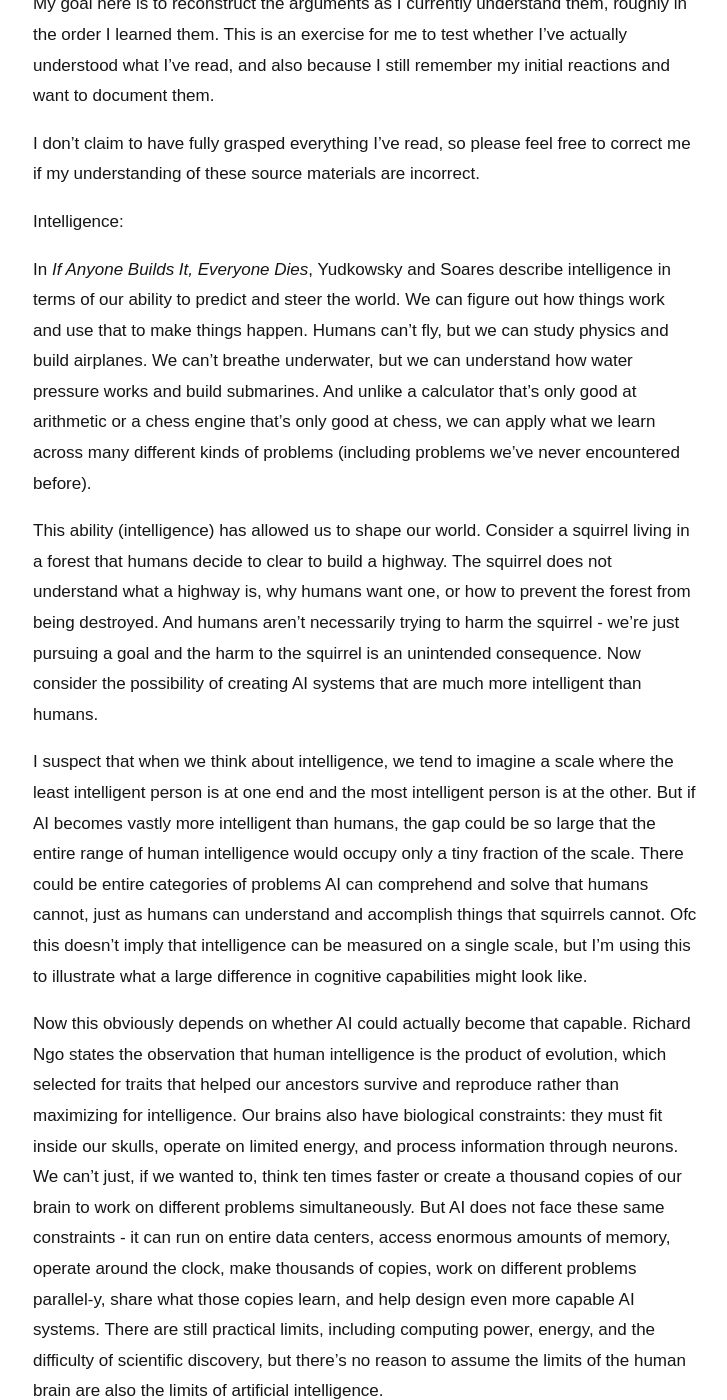
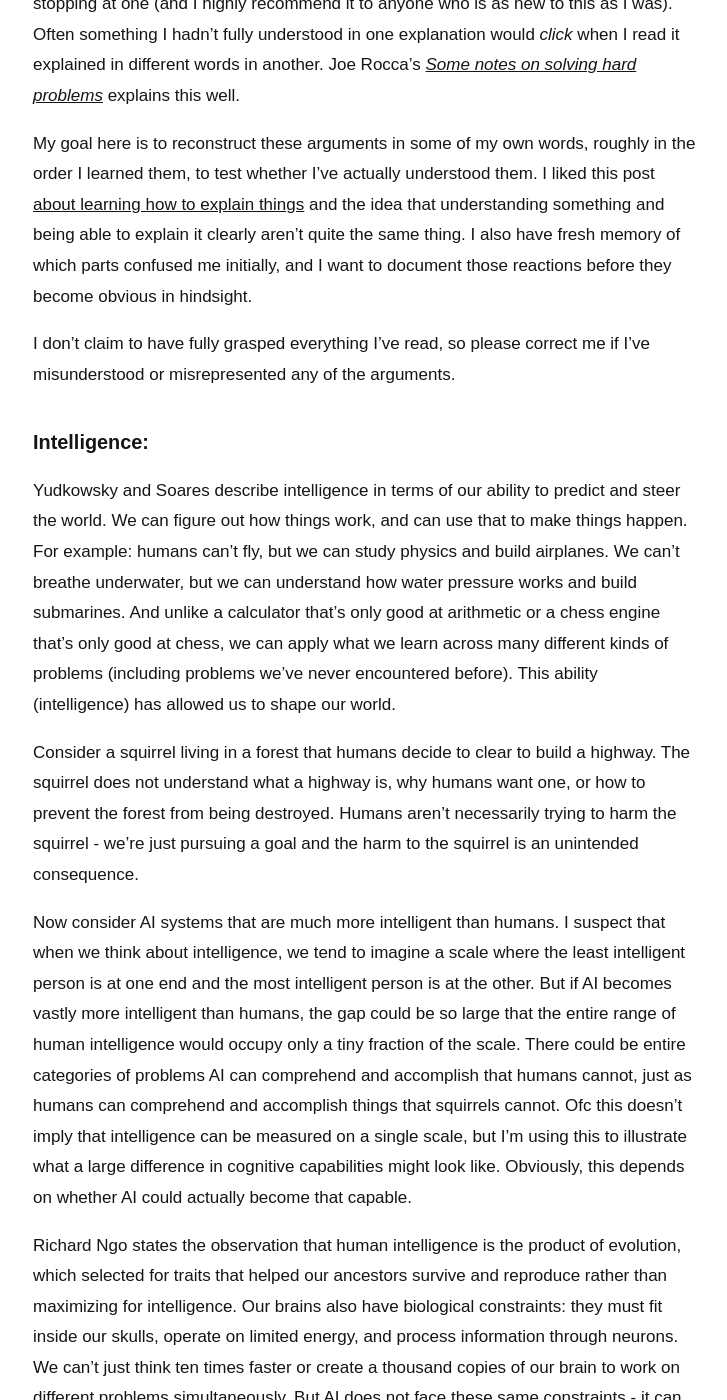
Before and after one commit to anjalisurana-commits/anjalisurana-commits.github.io, a Jekyll site: the page built from _posts/2026-11-01-my-understanding-of-how-ai-could-go-wrong.md, in a window 1280 px wide and 1400 px high, scrolled down 616 px. Shown: the whole window, without its empty margins (275-1002 px from the left). Built offline with Jekyll 4.4.1, drawn with Linux system fonts in a browser that asks for light colours; some of the changed text lies outside the part shown.

Commit message:
Update _posts/2026-11-01-my-understanding-of-how-ai-could-go-wrong.md (via Pages CMS)

```diff
--- a/_posts/2026-11-01-my-understanding-of-how-ai-could-go-wrong.md
+++ b/_posts/2026-11-01-my-understanding-of-how-ai-could-go-wrong.md
@@ -2,31 +2,29 @@
 title: My understanding of how AI could go wrong
 layout: post
 ---
-Over the past month, my main goal has been to understand the arguments behind risks posed by AI. I've worked through a bunch of readings, starting with *If Anyone Builds It, Everyone Dies*, Richard Ngo's *AGI Safety from First Principles*, and Joe Carlsmith's *Is Power-Seeking AI an Existential Risk?*, along with a bunch of other resources recommended in [lists like these](https://80000hours.org/articles/11-essential-resources-ai-risk/).
+### Preface
 
-By the third or fourth reading, I obviously started encountering a lot of the same arguments. It was rather tempting to click on hyperlinks and go down rabbit holes more immediately, but I found it helpful to read several different explanations of the broader arguments first instead of stopping at one because [complete later]
+Over the past month, my main goal has been to understand the arguments behind risks posed by AI. I've worked through a bunch of readings, starting with *[If Anyone Builds It, Everyone Dies](https://ifanyonebuildsit.com/)* by Eliezer Yudkowsky and Nate Soares, Richard Ngo's *[AGI Safety from First Principles](https://www.alignmentforum.org/s/mzgtmmTKKn5MuCzFJ)*, and Joe Carlsmith's *[Is Power-Seeking AI an Existential Risk?](https://arxiv.org/abs/2206.13353)*, along with a bunch of other resources recommended in [lists like these](https://80000hours.org/articles/11-essential-resources-ai-risk/).
 
-My goal here is to reconstruct the arguments as I currently understand them, roughly in the order I learned them. This is an exercise for me to test whether I've actually understood what I've read, and also because I still remember my initial reactions and want to document them.
+By the third or fourth reading, I obviously started encountering a lot of the same arguments. It was rather tempting to click on hyperlinks and go down rabbit holes more immediately, but I found it helpful to read several different explanations instead of stopping at one (and I highly recommend it to anyone who is as new to this as I was). Often something I hadn't fully understood in one explanation would *click* when I read it explained in different words in another. Joe Rocca's *[Some notes on solving hard problems](https://www.lesswrong.com/posts/AcbtSuGYB4jWGYk6x/some-notes-on-solving-hard-problems)* explains this well.
 
-I don't claim to have fully grasped everything I've read, so please feel free to correct me if my understanding of these source materials are incorrect.
+My goal here is to reconstruct these arguments in some of my own words, roughly in the order I learned them, to test whether I've actually understood them. I liked this post [about learning how to explain things](https://www.lesswrong.com/posts/99mHEgk2NAk2eveZE/learning-how-to-explain-things) and the idea that understanding something and being able to explain it clearly aren't quite the same thing. I also have fresh memory of which parts confused me initially, and I want to document those reactions before they become obvious in hindsight.
 
+I don't claim to have fully grasped everything I've read, so please correct me if I've misunderstood or misrepresented any of the arguments.
 
+### **Intelligence:**
 
-Intelligence:
+Yudkowsky and Soares describe intelligence in terms of our ability to predict and steer the world. We can figure out how things work, and can use that to make things happen. For example: humans can't fly, but we can study physics and build airplanes. We can't breathe underwater, but we can understand how water pressure works and build submarines. And unlike a calculator that's only good at arithmetic or a chess engine that's only good at chess, we can apply what we learn across many different kinds of problems (including problems we've never encountered before). This ability (intelligence) has allowed us to shape our world.
 
-In *If Anyone Builds It, Everyone Dies*, Yudkowsky and Soares describe intelligence in terms of our ability to predict and steer the world. We can figure out how things work and use that to make things happen. Humans can't fly, but we can study physics and build airplanes. We can't breathe underwater, but we can understand how water pressure works and build submarines. And unlike a calculator that's only good at arithmetic or a chess engine that's only good at chess, we can apply what we learn across many different kinds of problems (including problems we've never encountered before).
+Consider a squirrel living in a forest that humans decide to clear to build a highway. The squirrel does not understand what a highway is, why humans want one, or how to prevent the forest from being destroyed. Humans aren't necessarily trying to harm the squirrel - we're just pursuing a goal and the harm to the squirrel is an unintended consequence.
 
-This ability (intelligence) has allowed us to shape our world. Consider a squirrel living in a forest that humans decide to clear to build a highway. The squirrel does not understand what a highway is, why humans want one, or how to prevent the forest from being destroyed. And humans aren't necessarily trying to harm the squirrel - we're just pursuing a goal and the harm to the squirrel is an unintended consequence. Now consider the possibility of creating AI systems that are much more intelligent than humans.
+Now consider AI systems that are much more intelligent than humans. I suspect that when we think about intelligence, we tend to imagine a scale where the least intelligent person is at one end and the most intelligent person is at the other. But if AI becomes vastly more intelligent than humans, the gap could be so large that the entire range of human intelligence would occupy only a tiny fraction of the scale. There could be entire categories of problems AI can comprehend and accomplish that humans cannot, just as humans can comprehend and accomplish things that squirrels cannot. Ofc this doesn't imply that intelligence can be measured on a single scale, but I'm using this to illustrate what a large difference in cognitive capabilities might look like. Obviously, this depends on whether AI could actually become that capable.
 
-I suspect that when we think about intelligence, we tend to imagine a scale where the least intelligent person is at one end and the most intelligent person is at the other. But if AI becomes vastly more intelligent than humans, the gap could be so large that the entire range of human intelligence would occupy only a tiny fraction of the scale. There could be entire categories of problems AI can comprehend and solve that humans cannot, just as humans can understand and accomplish things that squirrels cannot. Ofc this doesn't imply that intelligence can be measured on a single scale, but I'm using this to illustrate what a large difference in cognitive capabilities might look like.
+Richard Ngo states the observation that human intelligence is the product of evolution, which selected for traits that helped our ancestors survive and reproduce rather than maximizing for intelligence. Our brains also have biological constraints: they must fit inside our skulls, operate on limited energy, and process information through neurons. We can't just think ten times faster or create a thousand copies of our brain to work on different problems simultaneously. But AI does not face these same constraints - it can run on entire data centers, access enormous amounts of memory, operate around the clock, make thousands of copies, work on different problems parallely, share what those copies learn, and help design even more capable AI systems. There are still practical limits including computing power, energy, and the difficulty of scientific discovery, but there's no reason to assume the limits of the human brain are also the limits of artificial intelligence.
 
-Now this obviously depends on whether AI could actually become that capable. Richard Ngo states the observation that human intelligence is the product of evolution, which selected for traits that helped our ancestors survive and reproduce rather than maximizing for intelligence. Our brains also have biological constraints: they must fit inside our skulls, operate on limited energy, and process information through neurons. We can't just, if we wanted to, think ten times faster or create a thousand copies of our brain to work on different problems simultaneously. But AI does not face these same constraints - it can run on entire data centers, access enormous amounts of memory, operate around the clock, make thousands of copies, work on different problems parallel-y, share what those copies learn, and help design even more capable AI systems. There are still practical limits, including computing power, energy, and the difficulty of scientific discovery, but there's no reason to assume the limits of the human brain are also the limits of artificial intelligence.
+So the next question becomes - even if AI becomes vastly more intelligent than humans, why is that dangerous You'd be right in thinking that intelligence alone doesn't make something dangerous - it determines how capable a system is of achieving its goals, not what those goals are. AI much smarter than us could possibly help cure diseases or help us figure how to create resource abundance. But the concern arises if AI pursues goals that conflict with ours, and especially if it's capable enough to achieve them despite our attempts to stop it. This raises two questions then: (1) why might AI pursue goals we didn't intend, and (2) why wouldn't we simply be able to stop it?
 
-Ok so the next question becomes - even if AI becomes vastly more intelligent than humans, why is that dangerous?
-
-You'd be right in that intelligence alone doesn't make something dangerous - it determines how capable a system is of achieving its goals, not what those goals are. An AI much smarter than us could help cure diseases or help us figure how to create resource abundance. But the concern arises if AI pursues goals that conflict with ours (and especially if it's capable enough to achieve them despite our attempts to stop it). This raises two questions then: (1) why might AI pursue goals we didn't intend, and (2) why wouldn't we simply be able to stop it?
-
-Goals and alignment
+### **Goals and alignment**
 
 The problem is that it's surprisingly difficult to specify exactly what we want. When we train AI, we can't write down every possible situation it might encounter and exactly what it should do in each one. Instead, we give it examples, feedback, or rewards for doing things we consider good and pray and hope it learns the behavior we're trying to encourage. The problem is there is a difference between what we want and what we actually reward.
 
```
